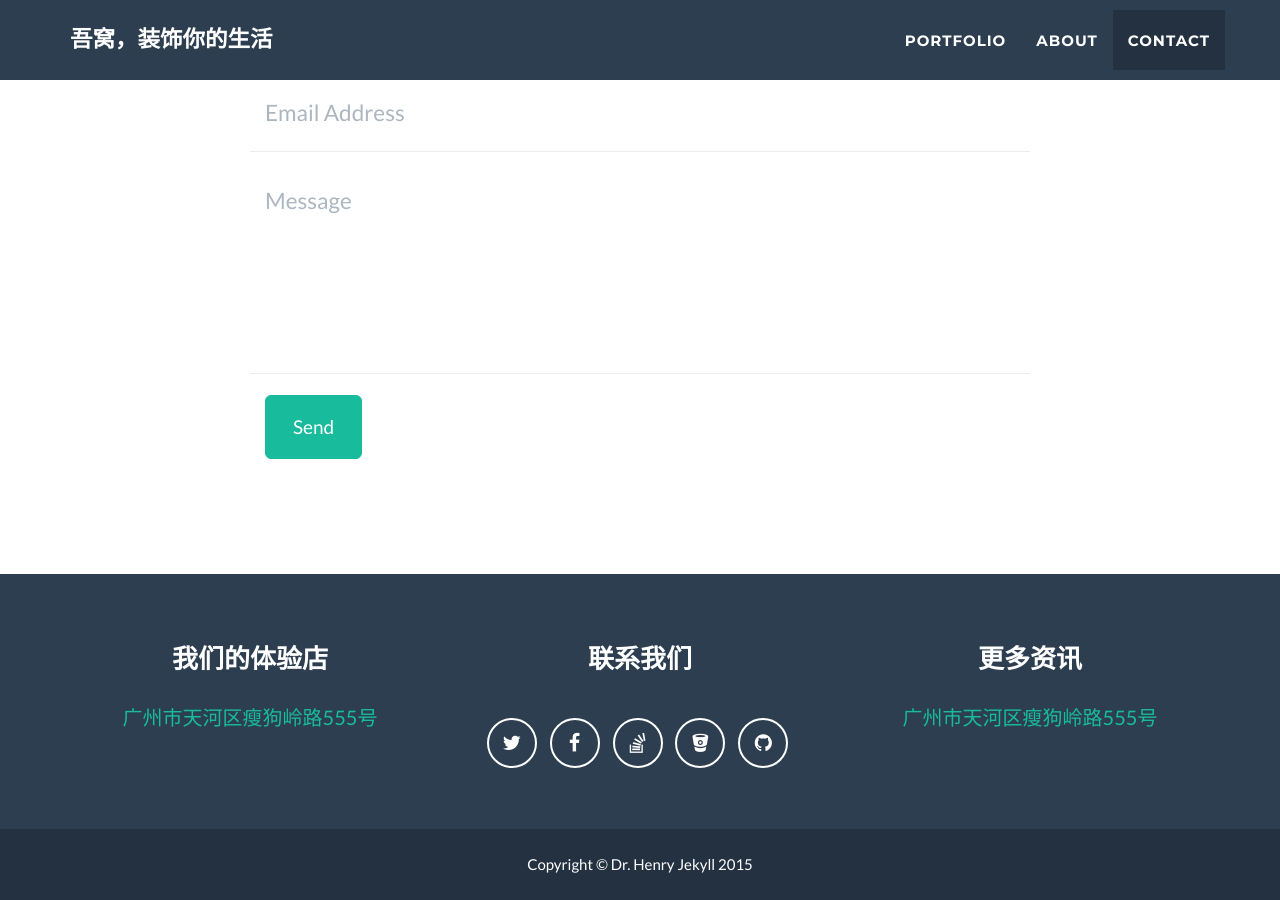
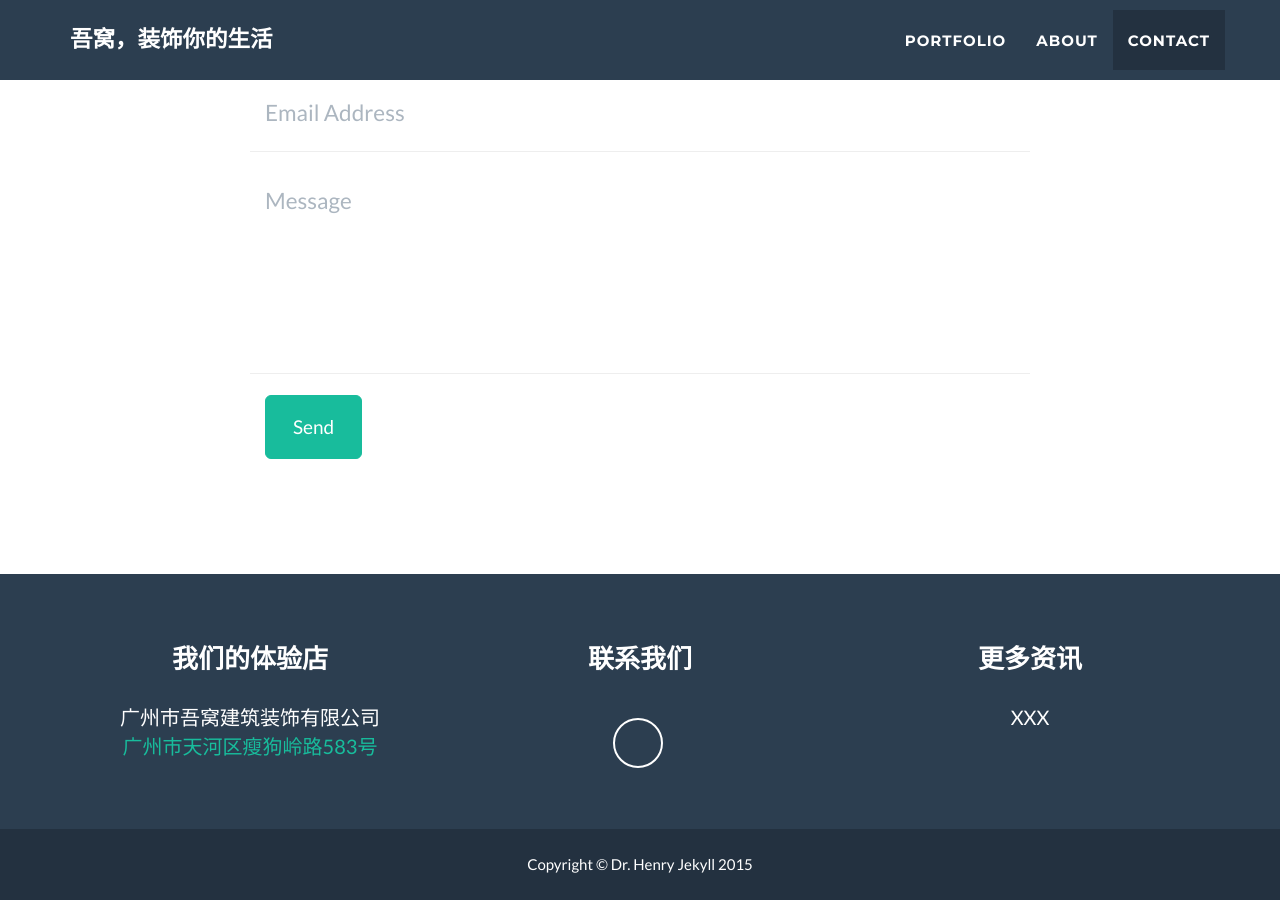
Before and after one commit to WOW-Decorate/WOW-Decorate.github.io, a Jekyll site: the page built from index.html, in a window 1280 px wide and 900 px high, scrolled down 2464 px. Built offline with Jekyll 4.4.1, drawn with Linux system fonts in a browser that asks for light colours.

Commit message:
change the theme

```diff
--- a/_config.yml
+++ b/_config.yml
@@ -38,25 +38,16 @@
 
 # Social networks usernames (many more available: google-plus, flickr, dribbble, pinterest, instagram, tumblr, linkedin, etc.)
 social:
-  - title: twitter
-    url: http://twitter.com/jekyllrb
-  - title: facebook
-    url:
-  - title: stack-overflow
-    url: http://stackoverflow.com/questions/tagged/jekyll
-  - title: bitbucket
-    url: http://bitbucket.org/jekyll
-  - title: github
-    url: http://github.com/jekyll
+  - line: 联系电话：020-38343625
 
 # Postal address (add as many lines as necessary)
 address:
-  - line: '<a href="http://map.baidu.com/?newmap=1&ie=utf-8&s=s%26wd%3D%E7%9F%B3%E7%89%8C%E5%8D%97%E9%97%A8%E8%8B%91">广州市天河区瘦狗岭路555号</a>'
+  - line: 广州市吾窝建筑装饰有限公司
+  - line: '<a href="http://map.baidu.com/?newmap=1&ie=utf-8&s=s%26wd%3D%E7%9F%B3%E7%89%8C%E5%8D%97%E9%97%A8%E8%8B%91">广州市天河区瘦狗岭路583号</a>'
 
 
 # Credits content
-credits: '<a href="http://map.baidu.com/?newmap=1&ie=utf-8&s=s%26wd%3D%E7%9F%B3%E7%89%8C%E5%8D%97%E9%97%A8%E8%8B%91">广州市天河区瘦狗岭路555号</a>'
-
+credits: XXX
 
 # Build settings
 markdown: kramdown
```
